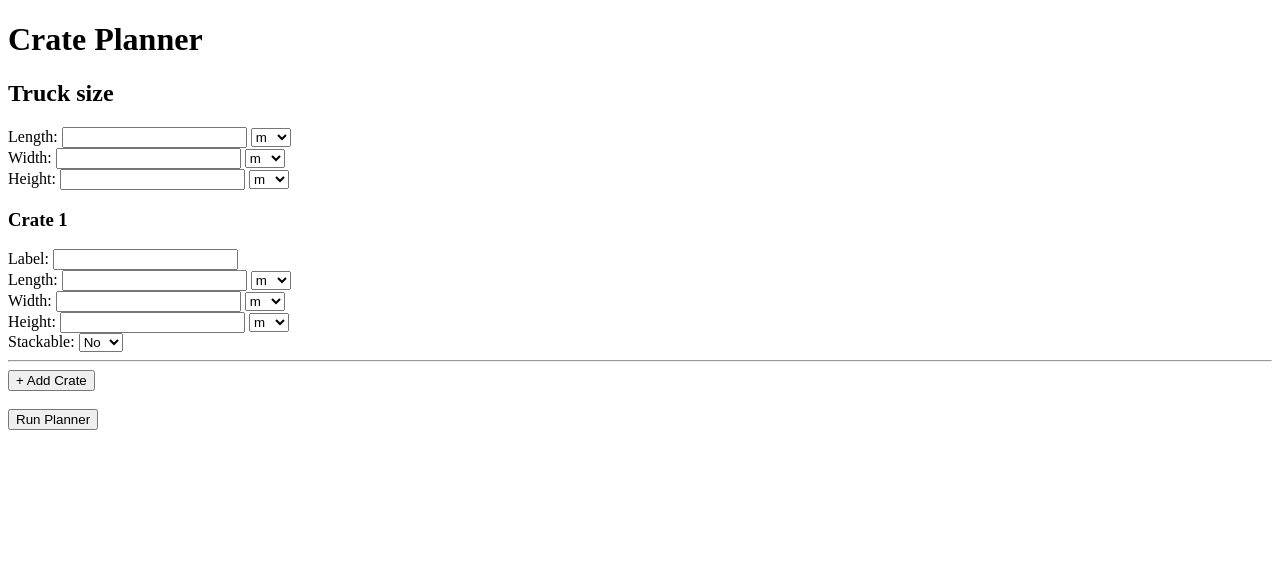
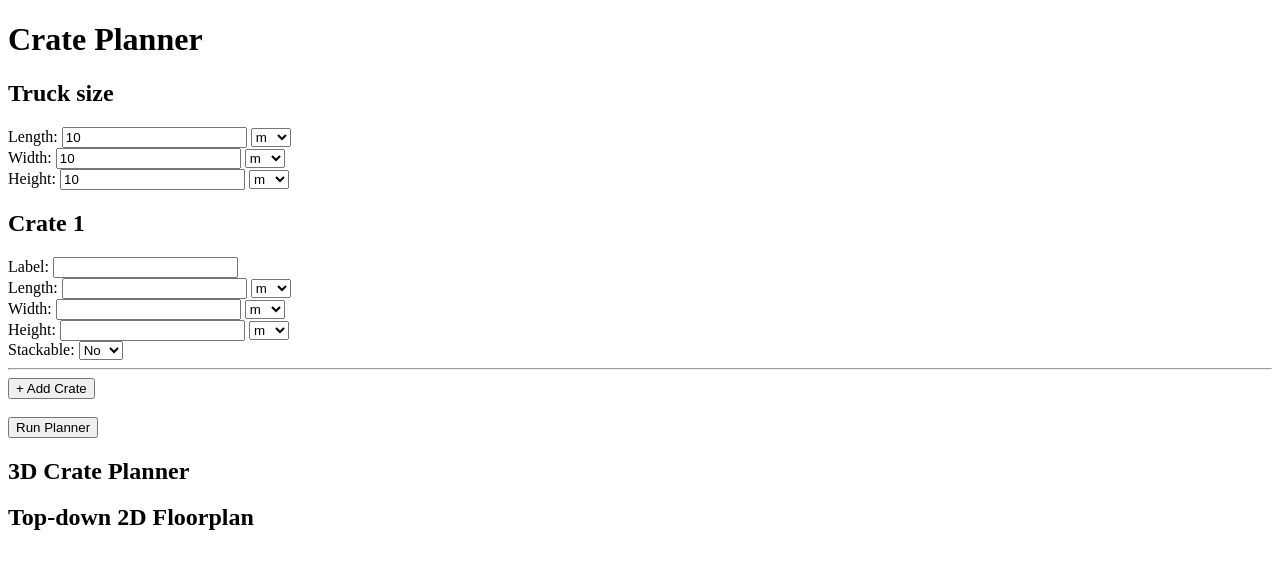
Before and after one commit to bhahohocrzmoto/crate-planner, a Flask app: page / in a window 1280 px wide. Shown: the top 569 px of the page. Run offline with Flask 3, Linux system fonts and the light colour scheme.

Commit message:
Update index.html

```diff
--- a/templates/index.html
+++ b/templates/index.html
@@ -3,72 +3,51 @@
 <head>
     <title>Crate Planner</title>
     <script>
-        function updateStackableDropdown(crateNumber) {
-            const stackableSelect = document.getElementById(`crate${crateNumber}_stackable`);
-            const targetDiv = document.getElementById(`crate${crateNumber}_stack_target_div`);
-            const targetSelect = document.getElementById(`crate${crateNumber}_stack_target`);
-
-            if (stackableSelect.value === "yes") {
-                targetDiv.style.display = "block";
-
-                // Clear current options
-                targetSelect.innerHTML = "";
-
-                // Add options for crates 1..N excluding current crate
-                const totalCrates = parseInt(document.getElementById("total_crates").value);
-                for (let i = 1; i <= totalCrates; i++) {
-                    if (i === crateNumber) continue; // skip self
-                    const label = document.getElementById(`crate${i}_label`).value || `Crate ${i}`;
-                    const option = document.createElement("option");
-                    option.value = i;
-                    option.text = label;
-                    targetSelect.appendChild(option);
-                }
-
+        function updateStackTargetOptions(crateIdx) {
+            const stackableSelect = document.getElementById(`crate${crateIdx}_stackable`);
+            const stackTargetDiv = document.getElementById(`crate${crateIdx}_stack_target_div`);
+            if (stackableSelect.value === 'Yes') {
+                stackTargetDiv.style.display = 'block';
             } else {
-                targetDiv.style.display = "none";
+                stackTargetDiv.style.display = 'none';
+                document.getElementById(`crate${crateIdx}_stack_target`).value = '';
             }
         }
 
         function addCrate() {
-            const totalCratesInput = document.getElementById("total_crates");
-            let count = parseInt(totalCratesInput.value);
-            count += 1;
-            totalCratesInput.value = count;
-
-            const cratesDiv = document.getElementById("crates");
-            const newDiv = document.createElement("div");
-
-            newDiv.innerHTML = `
-                <h3>Crate ${count}</h3>
-                Label: <input type="text" name="crate${count}_label" id="crate${count}_label" required><br>
-                Length: <input type="number" name="crate${count}_length" required>
-                <select name="crate${count}_length_unit">
+            const crateCount = document.getElementsByClassName('crate').length + 1;
+            const crateDiv = document.createElement('div');
+            crateDiv.className = 'crate';
+            crateDiv.innerHTML = `
+                <h2>Crate ${crateCount}</h2>
+                Label: <input type="text" name="crate${crateCount}_label"><br>
+                Length: <input type="number" name="crate${crateCount}_length" step="0.01">
+                <select name="crate${crateCount}_length_unit">
                     <option value="m">m</option>
                     <option value="cm">cm</option>
                 </select><br>
-                Width: <input type="number" name="crate${count}_width" required>
-                <select name="crate${count}_width_unit">
+                Width: <input type="number" name="crate${crateCount}_width" step="0.01">
+                <select name="crate${crateCount}_width_unit">
                     <option value="m">m</option>
                     <option value="cm">cm</option>
                 </select><br>
-                Height: <input type="number" name="crate${count}_height" required>
-                <select name="crate${count}_height_unit">
+                Height: <input type="number" name="crate${crateCount}_height" step="0.01">
+                <select name="crate${crateCount}_height_unit">
                     <option value="m">m</option>
                     <option value="cm">cm</option>
                 </select><br>
                 Stackable:
-                <select name="crate${count}_stackable" id="crate${count}_stackable" onchange="updateStackableDropdown(${count})">
-                    <option value="no" selected>No</option>
-                    <option value="yes">Yes</option>
+                <select name="crate${crateCount}_stackable" id="crate${crateCount}_stackable" onchange="updateStackTargetOptions(${crateCount})">
+                    <option value="No" selected>No</option>
+                    <option value="Yes">Yes</option>
                 </select><br>
-                <div id="crate${count}_stack_target_div" style="display:none;">
+                <div id="crate${crateCount}_stack_target_div" style="display:none;">
                     Which crate should be stacked on top of this crate?
-                    <select name="crate${count}_stack_target" id="crate${count}_stack_target"></select>
+                    <input type="text" name="crate${crateCount}_stack_target" id="crate${crateCount}_stack_target">
                 </div>
                 <hr>
             `;
-            cratesDiv.appendChild(newDiv);
+            document.getElementById('crates').appendChild(crateDiv);
         }
     </script>
 </head>
@@ -77,60 +56,63 @@
 
     <form method="POST">
         <h2>Truck size</h2>
-        Length: <input type="number" name="truck_length" required>
+        Length: <input type="number" name="truck_length" value="10" step="0.01">
         <select name="truck_length_unit">
             <option value="m">m</option>
             <option value="cm">cm</option>
         </select><br>
-        Width: <input type="number" name="truck_width" required>
+        Width: <input type="number" name="truck_width" value="10" step="0.01">
         <select name="truck_width_unit">
             <option value="m">m</option>
             <option value="cm">cm</option>
         </select><br>
-        Height: <input type="number" name="truck_height" required>
+        Height: <input type="number" name="truck_height" value="10" step="0.01">
         <select name="truck_height_unit">
             <option value="m">m</option>
             <option value="cm">cm</option>
         </select><br>
 
-        <input type="hidden" id="total_crates" name="total_crates" value="1">
-
         <div id="crates">
-            <h3>Crate 1</h3>
-            Label: <input type="text" name="crate1_label" id="crate1_label" required><br>
-            Length: <input type="number" name="crate1_length" required>
+            <div class="crate">
+                <h2>Crate 1</h2>
+                Label: <input type="text" name="crate1_label"><br>
+                Length: <input type="number" name="crate1_length" step="0.01">
                 <select name="crate1_length_unit">
                     <option value="m">m</option>
                     <option value="cm">cm</option>
                 </select><br>
-            Width: <input type="number" name="crate1_width" required>
+                Width: <input type="number" name="crate1_width" step="0.01">
                 <select name="crate1_width_unit">
                     <option value="m">m</option>
                     <option value="cm">cm</option>
                 </select><br>
-            Height: <input type="number" name="crate1_height" required>
+                Height: <input type="number" name="crate1_height" step="0.01">
                 <select name="crate1_height_unit">
                     <option value="m">m</option>
                     <option value="cm">cm</option>
                 </select><br>
                 Stackable:
-            <select name="crate1_stackable" id="crate1_stackable" onchange="updateStackableDropdown(1)">
-                <option value="no" selected>No</option>
-                <option value="yes">Yes</option>
+                <select name="crate1_stackable" id="crate1_stackable" onchange="updateStackTargetOptions(1)">
+                    <option value="No" selected>No</option>
+                    <option value="Yes">Yes</option>
                 </select><br>
                 <div id="crate1_stack_target_div" style="display:none;">
                     Which crate should be stacked on top of this crate?
-                <select name="crate1_stack_target" id="crate1_stack_target"></select>
+                    <input type="text" name="crate1_stack_target" id="crate1_stack_target">
                 </div>
                 <hr>
+            </div>
         </div>
 
         <button type="button" onclick="addCrate()">+ Add Crate</button><br><br>
         <button type="submit">Run Planner</button>
     </form>
 
-    <div>
-        {{ plot_div | safe }}
-    </div>
+    <h2>3D Crate Planner</h2>
+    {{ plot_div|safe }}
+
+    <h2>Top-down 2D Floorplan</h2>
+    {{ topdown_plot_div|safe }}
+
 </body>
 </html>
```
Lines whose indentation alone changed are shown as unchanged.
